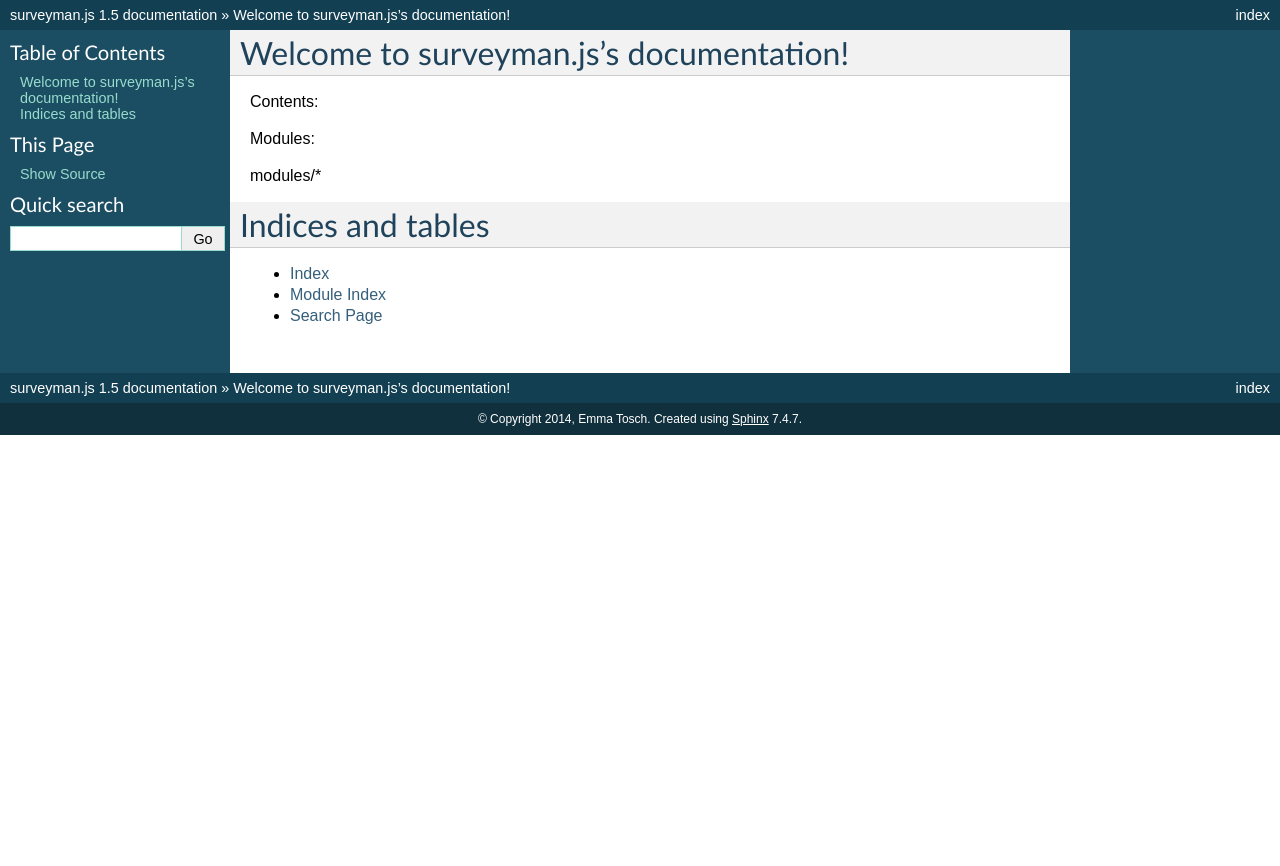
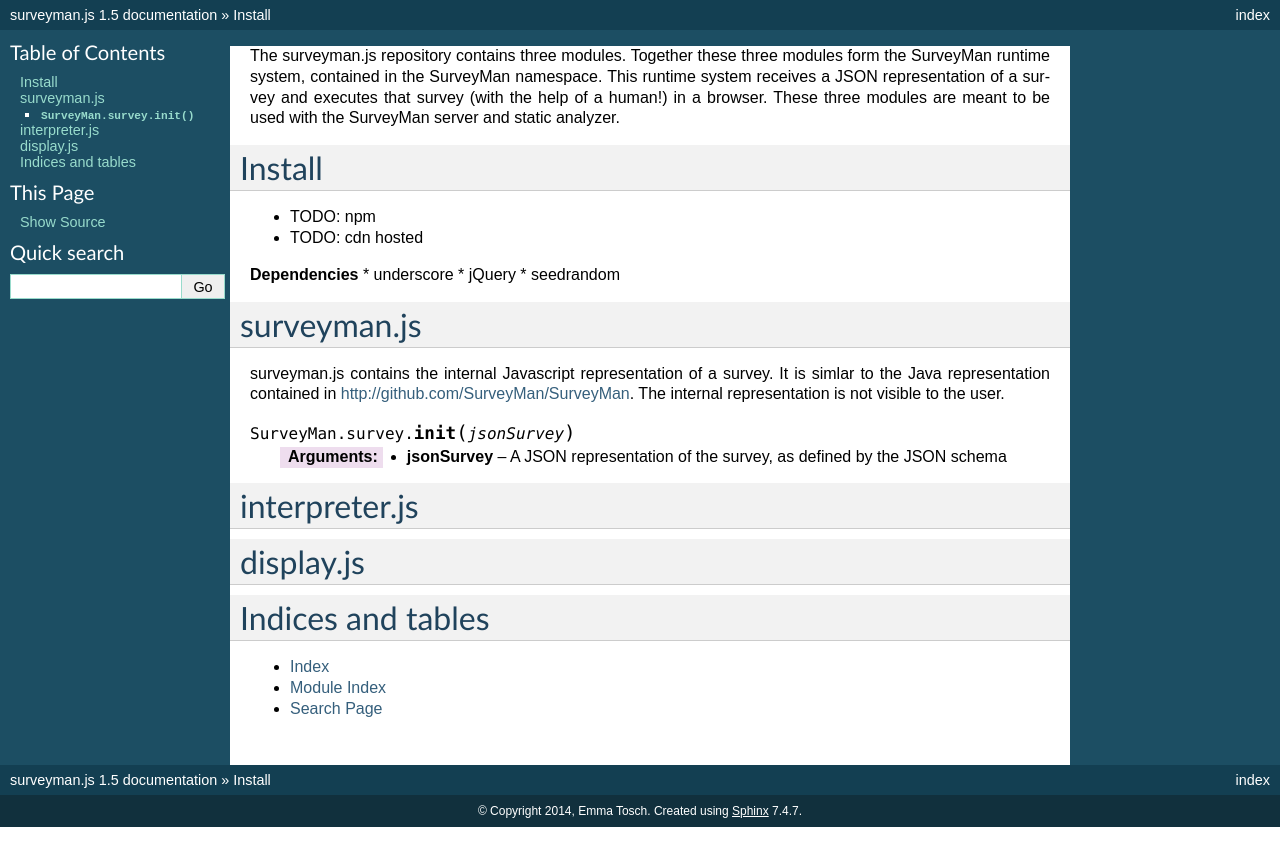
Before and after one commit to SurveyMan/surveyman.js, a Sphinx documentation site: the page built from docs/source/index.rst, in a window 1280 px wide. Shown: the top 866 px of the page. Built offline with Sphinx 7.4.7, drawn with Linux system fonts in a browser that asks for light colours.

Commit message:
added sections to docs.

```diff
--- a/docs/source/index.rst
+++ b/docs/source/index.rst
@@ -3,23 +3,37 @@
    You can adapt this file completely to your liking, but it should at least
    contain the root `toctree` directive.
 
-Welcome to surveyman.js's documentation!
+The surveyman.js repository contains three modules. Together these three modules form the SurveyMan runtime system, contained in the SurveyMan namespace. This runtime system receives a JSON representation of a survey and executes that survey (with the help of a human!) in a browser. These three modules are meant to be used with the SurveyMan server and static analyzer.
+
+Install
+========================================
+* TODO: npm
+* TODO: cdn hosted
+
+**Dependencies**
+* underscore
+* jQuery
+* seedrandom
+
+
+surveyman.js
 ========================================
 
-Contents:
+surveyman.js contains the internal Javascript representation of a survey. It is simlar to the Java representation contained in http://github.com/SurveyMan/SurveyMan. The internal representation is not visible to the user.
+
+.. js:function:: SurveyMan.survey.init(jsonSurvey)
+
+   :param jsonSurvey: A JSON representation of the survey, as defined by the JSON schema
+
+interpreter.js
+========================================
+
+display.js
+========================================
 
 .. toctree::
    :maxdepth: 2
 
-
-Modules:
-
-.. toctree::
-   :maxdepth: 20
-   :numbered:
-   :glob:
-
-modules/*
 
 Indices and tables
 ==================
--- a/surveyman.js
+++ b/surveyman.js
@@ -3,9 +3,9 @@
 //  (c) 2014 University of Massachusetts Amherst
 //  surveyman.js is released under the CRAPL.
 
+var SurveyMan = SurveyMan || {};
 
-
-var surveyman = (function (_) {
+SurveyMan.survey= (function (_) {
 
     // Internal maps from string ids to objects
     // --------------
```
Also changed, not shown: display.js (+10 -9 lines), interpreter.js (+7 -4 lines).
